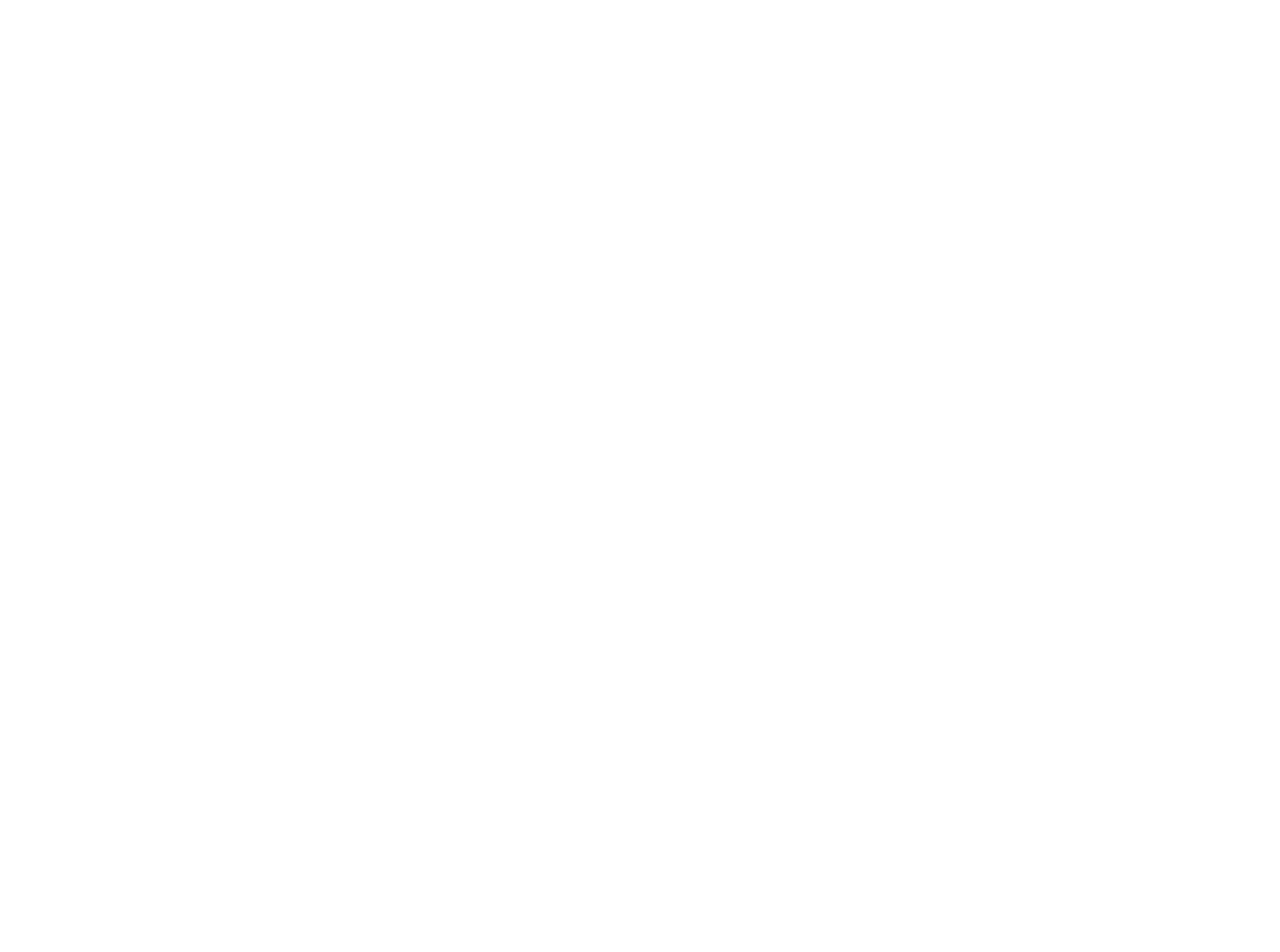
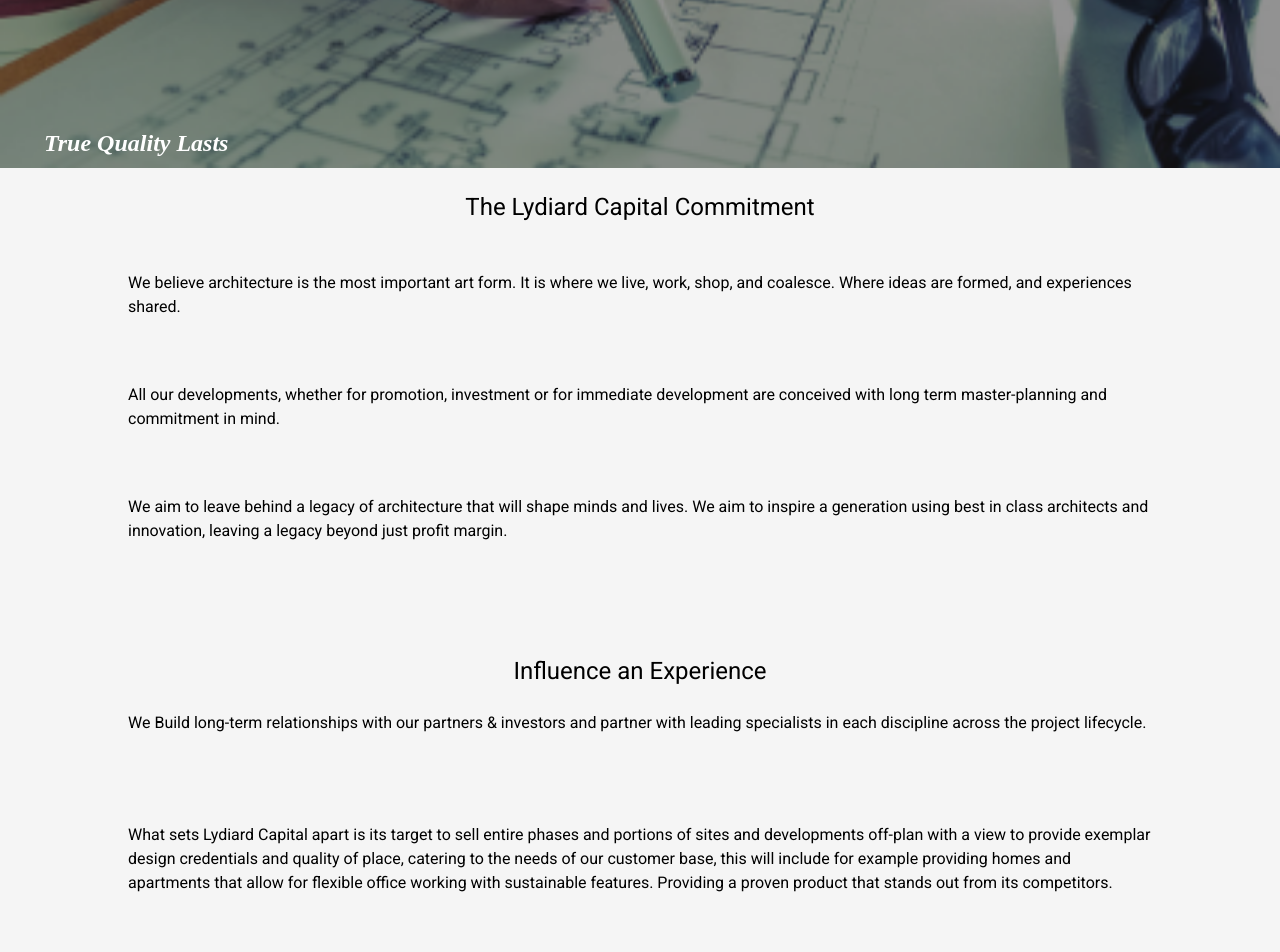
Before and after one commit to alamerton/Lydiard-Capital, a React (Create React App) app: page / in a window 1280 px wide. Shown: the part 6760-7712 px from the top of the page. Before the commit the page ends 6232 px from the top, so only its background shows below. Built offline with nearby package versions, Linux system fonts and the light colour scheme.

Commit message:
Added Lydiard Capital Commitment and Influence an Experience sections

```diff
--- a/src/components/LandingPage.tsx
+++ b/src/components/LandingPage.tsx
@@ -547,6 +547,7 @@ class TopImage extends Component {
             position: "relative",
             maxWidth: "80%",
             margin: "auto",
+            marginBottom: "1rem",
             justifyContent: "center",
             alignItems: "center",
             minHeight: "6rem",
@@ -570,7 +571,265 @@ class TopImage extends Component {
             can.
           </Typography>
         </Box>
-
+        <Box style={{ position: "relative" }}>
+          <Box sx={{ backgroundColor: "secondary.main", height: "0.3rem" }} />
+          <img
+            style={{ width: "100%", height: "100%" }}
+            src={process.env.PUBLIC_URL + "Group 22.png"}
+            alt="cannot display"
+          />
+          <Typography
+            component="div"
+            variant="h5"
+            flexGrow={1}
+            sx={{
+              position: "absolute",
+              bottom: "1rem",
+              left: "2.75rem",
+              fontFamily: "Source Serif 4",
+              fontWeight: "bold",
+              fontStyle: "italic",
+              textAlign: "left",
+              color: "text.secondary",
+            }}
+          >
+            True Quality Lasts
+          </Typography>
+        </Box>
+        <Box
+          style={{
+            position: "relative",
+            maxWidth: "80%",
+            margin: "auto",
+            marginTop: "1rem",
+            justifyContent: "center",
+            alignItems: "center",
+            minHeight: "5rem",
+          }}
+        >
+          <Typography
+            component="div"
+            variant="h5"
+            flexGrow={1}
+            width="100%"
+            height="2rem"
+            sx={{
+              position: "absolute",
+              fontFamily: "Roboto",
+              textAlign: "center",
+              color: "text.primary",
+            }}
+          >
+            The Lydiard Capital Commitment
+          </Typography>
+        </Box>
+        <Box
+          style={{
+            position: "relative",
+            maxWidth: "80%",
+            margin: "auto",
+            marginBottom: "1rem",
+            justifyContent: "center",
+            alignItems: "center",
+            minHeight: "6rem",
+          }}
+        >
+          <Typography
+            component="div"
+            variant="body1"
+            flexGrow={1}
+            width="100%"
+            height="2rem"
+            sx={{
+              position: "absolute",
+              fontFamily: "Roboto",
+              textAlign: "left",
+              color: "text.primary",
+            }}
+          >
+            We believe architecture is the most important art form. It is where
+            we live, work, shop, and coalesce. Where ideas are formed, and
+            experiences shared.
+          </Typography>
+        </Box>
+        <Box
+          style={{
+            position: "relative",
+            maxWidth: "80%",
+            margin: "auto",
+            marginBottom: "1rem",
+            justifyContent: "center",
+            alignItems: "center",
+            minHeight: "6rem",
+          }}
+        >
+          <Typography
+            component="div"
+            variant="body1"
+            flexGrow={1}
+            width="100%"
+            height="2rem"
+            sx={{
+              position: "absolute",
+              fontFamily: "Roboto",
+              textAlign: "left",
+              color: "text.primary",
+            }}
+          >
+            All our developments, whether for promotion, investment or for
+            immediate development are conceived with long term master-planning
+            and commitment in mind.
+          </Typography>
+        </Box>
+        <Box
+          style={{
+            position: "relative",
+            maxWidth: "80%",
+            margin: "auto",
+            marginBottom: "4rem",
+            justifyContent: "center",
+            alignItems: "center",
+            minHeight: "6rem",
+          }}
+        >
+          <Typography
+            component="div"
+            variant="body1"
+            flexGrow={1}
+            width="100%"
+            height="2rem"
+            sx={{
+              position: "absolute",
+              fontFamily: "Roboto",
+              textAlign: "left",
+              color: "text.primary",
+            }}
+          >
+            We aim to leave behind a legacy of architecture that will shape
+            minds and lives. We aim to inspire a generation using best in class
+            architects and innovation, leaving a legacy beyond just profit
+            margin.
+          </Typography>
+        </Box>
+        <Box
+          style={{
+            position: "relative",
+            maxWidth: "80%",
+            margin: "auto",
+            marginBottom: "-1.5rem",
+            justifyContent: "center",
+            alignItems: "center",
+            minHeight: "5rem",
+          }}
+        >
+          <Typography
+            component="div"
+            variant="h5"
+            flexGrow={1}
+            width="100%"
+            height="2rem"
+            sx={{
+              position: "absolute",
+              fontFamily: "Roboto",
+              textAlign: "center",
+              color: "text.primary",
+            }}
+          >
+            Influence an Experience
+          </Typography>
+        </Box>
+        <Box
+          style={{
+            position: "relative",
+            maxWidth: "80%",
+            margin: "auto",
+            marginBottom: "1rem",
+            justifyContent: "center",
+            alignItems: "center",
+            minHeight: "6rem",
+          }}
+        >
+          <Typography
+            component="div"
+            variant="body1"
+            flexGrow={1}
+            width="100%"
+            height="2rem"
+            sx={{
+              position: "absolute",
+              fontFamily: "Roboto",
+              textAlign: "left",
+              color: "text.primary",
+            }}
+          >
+            We Build long-term relationships with our partners & investors and
+            partner with leading specialists in each discipline across the
+            project lifecycle.
+          </Typography>
+        </Box>
+        <Box
+          style={{
+            position: "relative",
+            maxWidth: "80%",
+            margin: "auto",
+            marginBottom: "10rem",
+            justifyContent: "center",
+            alignItems: "center",
+            minHeight: "6rem",
+          }}
+        >
+          <Typography
+            component="div"
+            variant="body1"
+            flexGrow={1}
+            width="100%"
+            height="2rem"
+            sx={{
+              position: "absolute",
+              fontFamily: "Roboto",
+              textAlign: "left",
+              color: "text.primary",
+            }}
+          >
+            What sets Lydiard Capital apart is its target to sell entire phases
+            and portions of sites and developments off-plan with a view to
+            provide exemplar design credentials and quality of place, catering
+            to the needs of our customer base, this will include for example
+            providing homes and apartments that allow for flexible office
+            working with sustainable features. Providing a proven product that
+            stands out from its competitors.
+          </Typography>
+        </Box>
+        <Box
+          style={{
+            position: "relative",
+            maxWidth: "80%",
+            margin: "auto",
+            marginBottom: "1rem",
+            justifyContent: "center",
+            alignItems: "center",
+            minHeight: "6rem",
+          }}
+        >
+          <Typography
+            component="div"
+            variant="body1"
+            flexGrow={1}
+            width="100%"
+            height="2rem"
+            sx={{
+              position: "absolute",
+              fontFamily: "Roboto",
+              textAlign: "left",
+              color: "text.primary",
+            }}
+          >
+            At the heart of Lydiard Capital’s business model is based on a
+            long-term commitment to every site it takes an interest in, with a
+            drive to provide exemplar developments that leave a legacy to move
+            beyond just placemaking to truly influence an experience.
+          </Typography>
+        </Box>
       </Box>
     );
   }
```
Also changed, not shown: public/Group 22.png (added).
